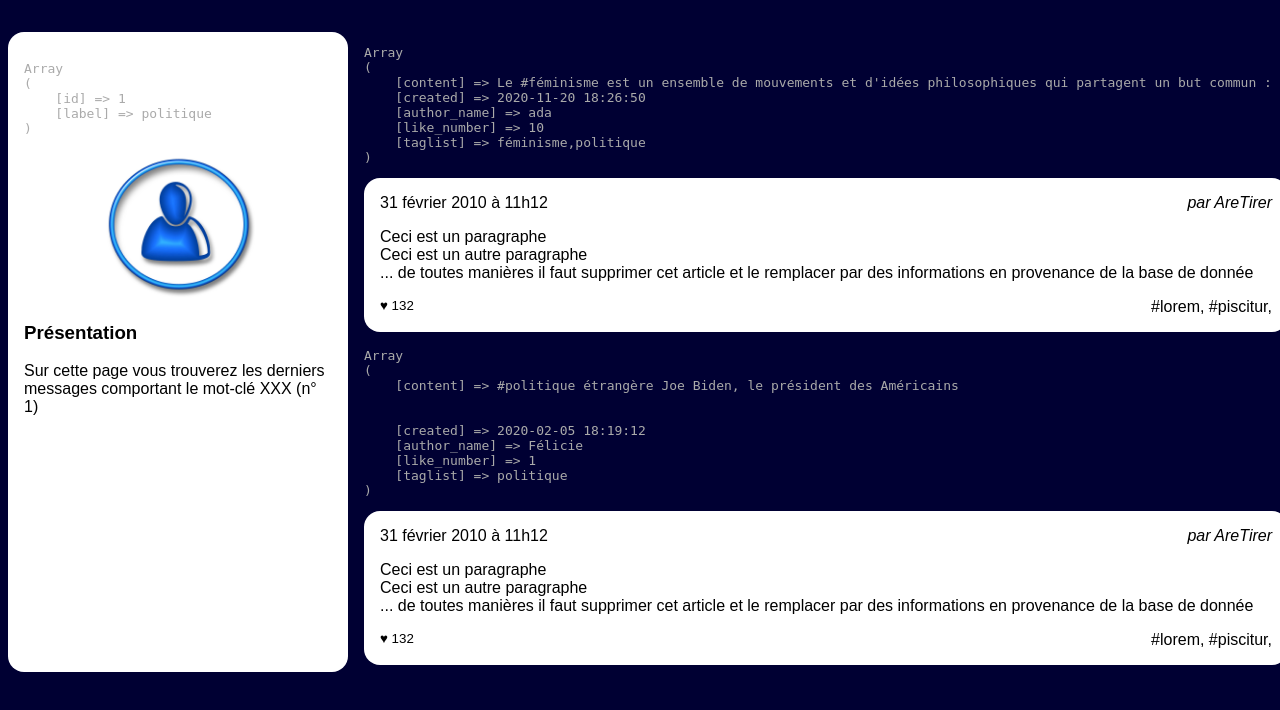
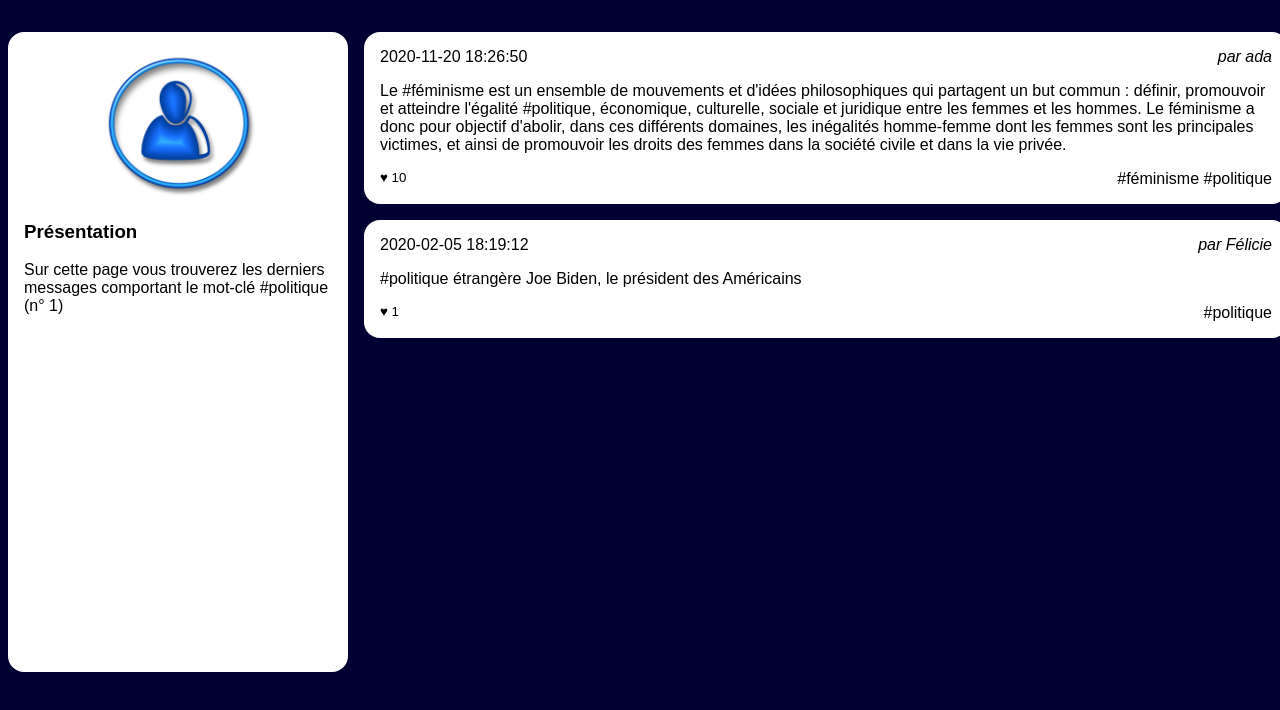
Before and after one commit to adatechschool/reseau-social-php-php_social_network_zineb_eda_kai, a PHP site: page /tags.php?tag_id=1 in a window 1280 px wide. Shown: the part 90-800 px from the top of the page. Run offline with PHP 8.4, Linux system fonts and the light colour scheme; data comes from the database, SQL or seed files in the repository.

Commit message:
tags.php

```diff
--- a/Niveau1/resoc_n1/tags.php
+++ b/Niveau1/resoc_n1/tags.php
@@ -37,13 +37,13 @@
                 $lesInformations = $mysqli->query($laQuestionEnSql);
                 $tag = $lesInformations->fetch_assoc();
                 //@todo: afficher le résultat de la ligne ci dessous, remplacer XXX par le label et effacer la ligne ci-dessous
-                echo "<pre>" . print_r($tag, 1) . "</pre>";
+                // echo "<pre>" . print_r($tag, 1) . "</pre>";
                 ?>
                 <img src="user.jpg" alt="Portrait de l'utilisatrice"/>
                 <section>
                     <h3>Présentation</h3>
                     <p>Sur cette page vous trouverez les derniers messages comportant
-                        le mot-clé XXX
+                        le mot-clé #<?php echo $tag['label'] ?>
                         (n° <?php echo $tagId ?>)
                     </p>
 
@@ -82,24 +82,26 @@
                 while ($post = $lesInformations->fetch_assoc())
                 {
 
-                    echo "<pre>" . print_r($post, 1) . "</pre>";
+                    // echo "<pre>" . print_r($post, 1) . "</pre>";
                     ?>
                     <article>
                         <h3>
-                            <time datetime='2020-02-01 11:12:13' >31 février 2010 à 11h12</time>
+                            <time><?php echo $post['created'] ?></time>
                         </h3>
-                        <address>par AreTirer</address>
+                        <address><?php echo "par " . $post['author_name'] ?></address>
                         <div>
-                            <p>Ceci est un paragraphe</p>
-                            <p>Ceci est un autre paragraphe</p>
-                            <p>... de toutes manières il faut supprimer cet
-                                article et le remplacer par des informations en
-                                provenance de la base de donnée</p>
+                            <p><?php echo $post['content']   ?></p>
                         </div>
                         <footer>
-                            <small>♥ 132</small>
-                            <a href="">#lorem</a>,
-                            <a href="">#piscitur</a>,
+                            <small>♥ <?php echo $post['like_number']   ?></small>
+                            <a href="">
+                                <?php $tags = $post['taglist'];
+                                    $tagArray = explode(',', $tags);
+                                    foreach ($tagArray as $tags) {
+                                        echo '<a href="#"> #' . ($tags) . '</a>';
+                                    }
+                                ?>
+                            </a>
                         </footer>
                     </article>
                 <?php } ?>
```
